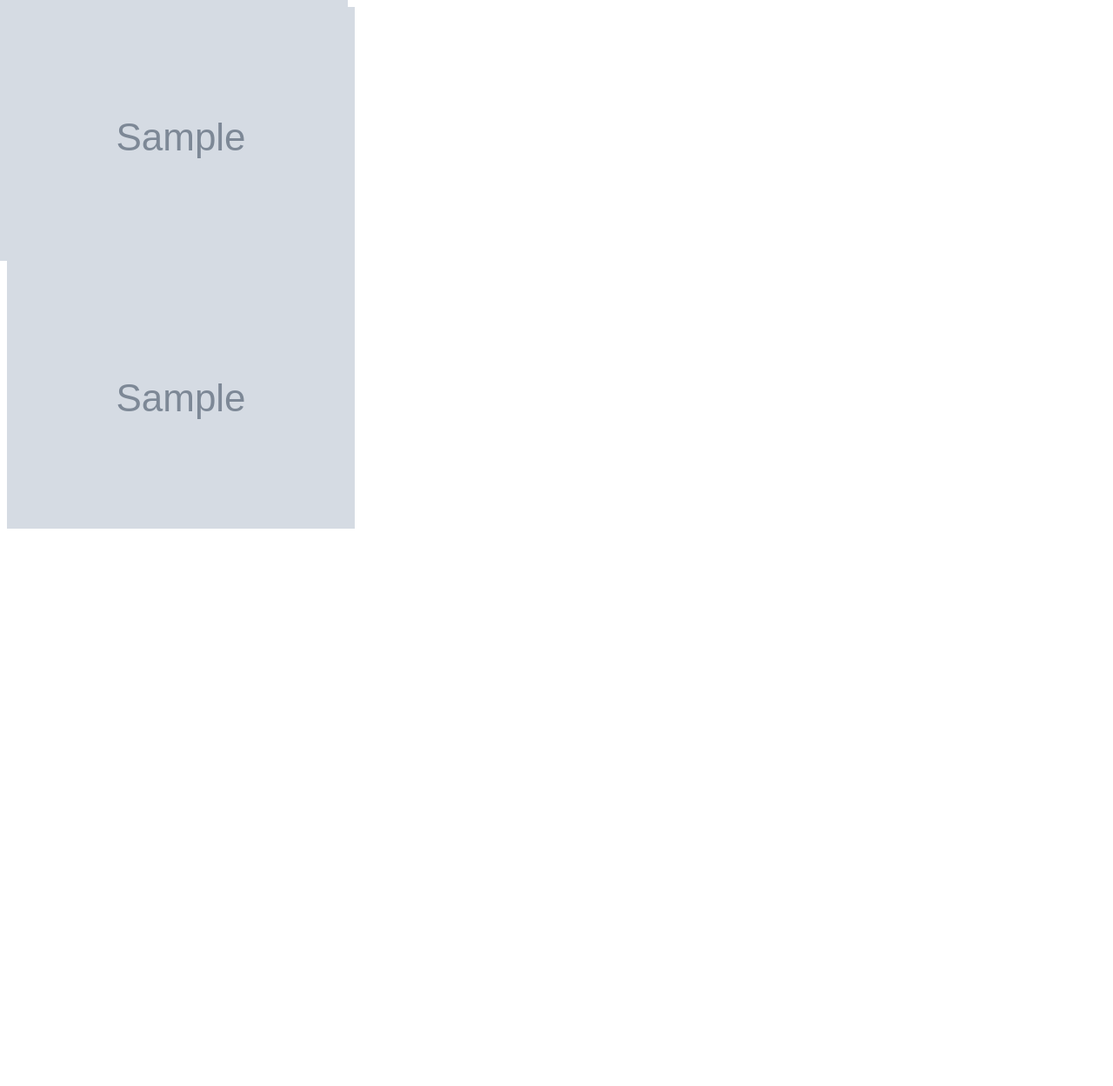
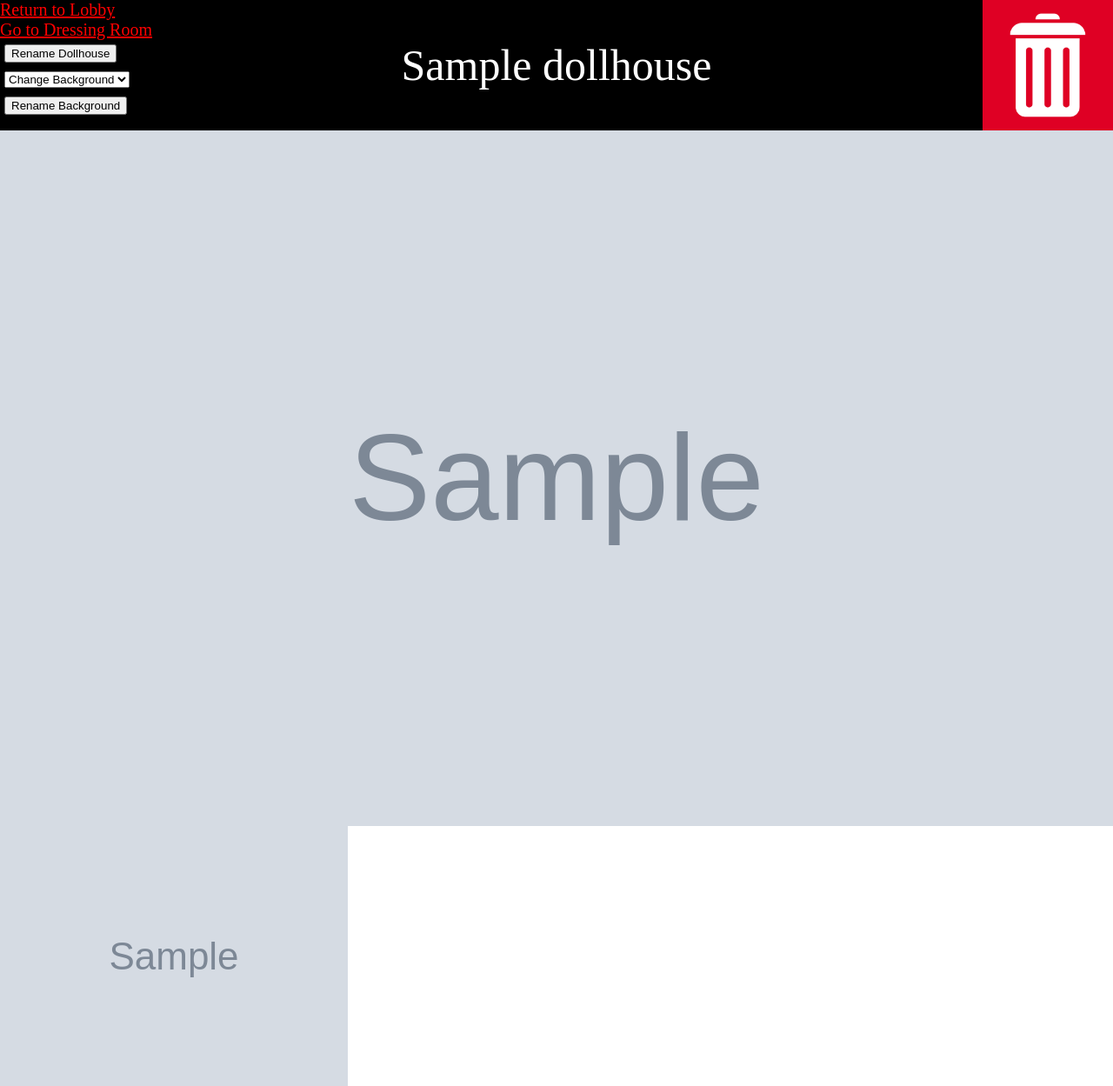
Before and after one commit to sferrazzal/dollhouse, a Django app: page /dollhouse/1/ in a window 1280 px wide. Shown: the top 1249 px of the page at 87% size. Before the commit the page ends 608 px from the top, so only its background shows below. Run offline with Django 3.2, Linux system fonts and the light colour scheme; tables that the repository leaves empty hold one stand-in row (values such as "Sample post"); grey boxes marked "Sample" are stand-in pictures; parts of the project's set-up code (start-up, migrations or seed data) failed here and were passed over; some libraries are stand-ins or nearby versions.

Commit message:
spruce up and complete html for dollhouse

```diff
--- a/house/static/house/dollhouse.css
+++ b/house/static/house/dollhouse.css
@@ -1,7 +1,32 @@
+body {
+    margin:0;
+}
+
+a {
+    color:red;
+    font-size:20px;
+}
+
+a:visited {
+    color:red;
+}
+
+.banner {
+    position:relative;
+    height:150px;
+    background-color:black;
+}
+
+.recycle-bin {
+    height:150px;
+    width:150px;
+    float:right;
+}
+
 .background {
     z-index:0;
     width:100%;
-    height:auto;
+    height:100%;
 }
 
 .dollcontainer {
@@ -23,3 +48,37 @@
     cursor:-webkit-grab;
     cursor:grab;
 }
+
+#container {
+    position:relative;
+    height:100%;
+}
+
+#background-image {
+    width:100%;
+    height:100%;
+}
+
+#linkarea {
+    height:150px;
+    width:250px;
+    float:left;
+}
+
+#bannertext {
+    color:white;
+    float:left;
+    font-size:50px;
+    position:absolute;
+    top:50%;
+    left:50%;
+    transform:translate(-50%, -50%);
+}
+
+button {
+    margin:5px;
+}
+
+select {
+    margin:5px;
+}
--- a/house/templates/house/dollhouse.html
+++ b/house/templates/house/dollhouse.html
@@ -4,8 +4,30 @@
 <script src="https://ajax.googleapis.com/ajax/libs/jquery/2.1.3/jquery.min.js"></script>
 <script type="text/javascript" src="{% static 'house/dollhouse.js' %}"></script>
 
+<div class="banner">
+    <div id="linkarea">
+        <a href="{% url 'lobby' %}">Return to Lobby</a>
+        <br>
+        <a href="{% url 'dressing_room' dollhouse=workingdollhouse.id %}">Go to Dressing Room</a>
+        <br>
+        <button id="rename-dollhouse">Rename Dollhouse</button>
+        <select id="background-select">
+          <option value="null">Change Background</option>
+            {% for background in background_objects %}
+            <option value="{{ background.bg_name}}">{{ background.bg_name }} </option>
+            {% endfor %}
+        </select>
+		<button id="rename-background">Rename Background</button>
+    </div>
+    <div id="bannertext">{{ workingdollhouse.dollhouse_name }}</div>
+    <div class="recycle-bin">
+        <img class="recycle-bin" src={% static "house/images/recycle_bin.png" %} alt="Recycle Bin"/>
+    </div>
+</div>
+
+<div id="container">
 <div class="background">
-    <img src="{{ MEDIA_URL }}{{ workingdollhouse.dh_background.bg_image }}" alt="Background" style="position:absolute; top:0; left:0;"/>
+    <img id="background-image" src="{{ MEDIA_URL }}{{ workingdollhouse.dh_background.bg_image }}" alt="Background" style="position:absolute; top:0; left:0;"/>
 </div>
 
    {% for doll in doll_objects %}
@@ -38,3 +60,4 @@
       {% endfor %}
     </div>
     {% endfor %}
+</div>
--- a/house/templates/house/dressing_room.html
+++ b/house/templates/house/dressing_room.html
@@ -17,7 +17,7 @@
 
   <div id="container">
 
-  <div id="banner"><center>Welcome to the dressing room for {{ workingdollhouse.dollhouse_name }}!</center>
+      <div id="banner"><div id="returnlink"><a href="{% url 'dollhouse' dollhouse=workingdollhouse.id %}">Return to dollhouse</a></div> <div id="bannertext">Welcome to the dressing room for {{ workingdollhouse.dollhouse_name }}!</div>
   </div>
 
     <div id="right-sidebar">
--- a/house/views.py
+++ b/house/views.py
@@ -18,7 +18,8 @@ def lobby(request):
 def dollhouse(request, dollhouse):
     workingdollhouse = Dollhouse.objects.get(id=dollhouse)
     doll_objects = Doll.objects.filter(dollhouse=workingdollhouse)
-    context = {'doll_objects': doll_objects, 'workingdollhouse': workingdollhouse}
+    background_objects = Background.objects.all()
+    context = {'doll_objects': doll_objects, 'workingdollhouse': workingdollhouse, 'background_objects': background_objects}
     return render(request, 'house/dollhouse.html', context)
 
 def loading_dock(request):
@@ -61,6 +62,7 @@ def doll(request, dollid):
         return HttpResponse("success!")
 
 def accessory(request, accessoryid):
+    debug;
     if request.method == 'POST':
         workingaccessory = Accessory.objects.get(id=accessoryid)
         if request.POST.get('erase') == "true":
```
Also changed, not shown: house/static/house/dressing_room.css (+13 -1 lines).
